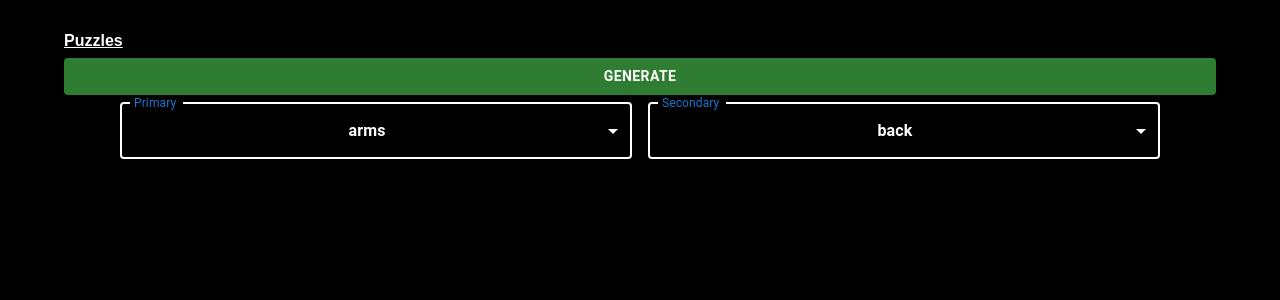
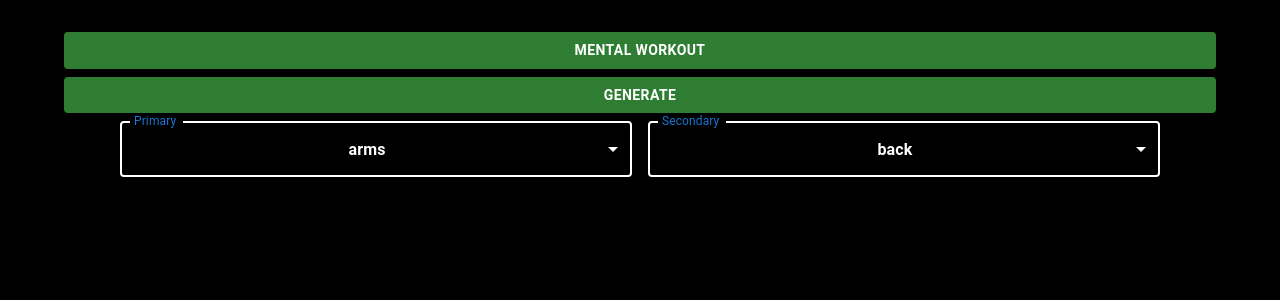
Before and after one commit to Kakkarrot/workout, a Next.js app: page / in a window 1280 px wide. Shown: the top 300 px of the page. Built offline with nearby package versions, Linux system fonts and the light colour scheme.

Commit message:
update button ui

```diff
--- a/src/app/globals.css
+++ b/src/app/globals.css
@@ -55,7 +55,6 @@ a { color: var(--app-foreground); }
     padding: 2rem 0 0.5rem;
     background: var(--app-background);
 }
-.puzzles-link { align-self: flex-start; font-weight: bold; }
 .generate-button { width: 100%; }
 .workout-select { width: 40vw; }
 .workout-select .MuiInputLabel-root, .workout-select .MuiSelect-select, .workout-select .MuiSvgIcon-root { color: var(--app-foreground); }
--- a/src/components/WorkoutGenerator.tsx
+++ b/src/components/WorkoutGenerator.tsx
@@ -28,7 +28,15 @@ export function WorkoutGenerator() {
         <main className="workout-page">
             <Stack spacing={1} direction="column" style={{alignItems: 'center'}}>
                 <Stack className="workout-controls" spacing={1} direction="column" style={{alignItems: 'center'}}>
-                    <Link className="puzzles-link" href="/puzzles">Puzzles</Link>
+                    <Button
+                        className="generate-button"
+                        variant="contained"
+                        color="success"
+                        component={Link}
+                        href="/puzzles"
+                    >
+                        <strong>Mental Workout</strong>
+                    </Button>
                     <Button className="generate-button" variant="contained" color="success" onClick={generate}>
                         <strong>Generate</strong>
                     </Button>
```
Also changed, not shown: next-env.d.ts.
